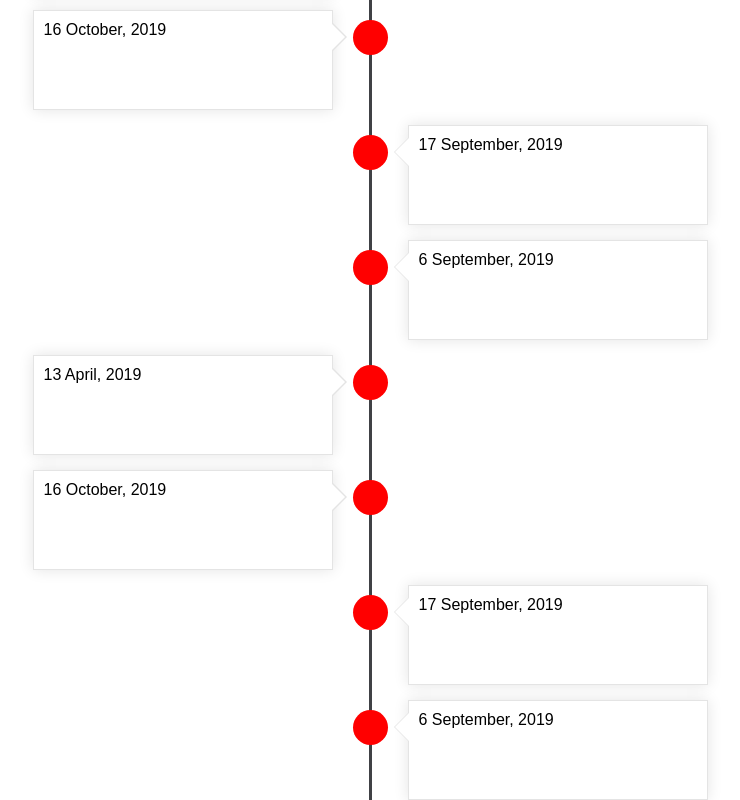
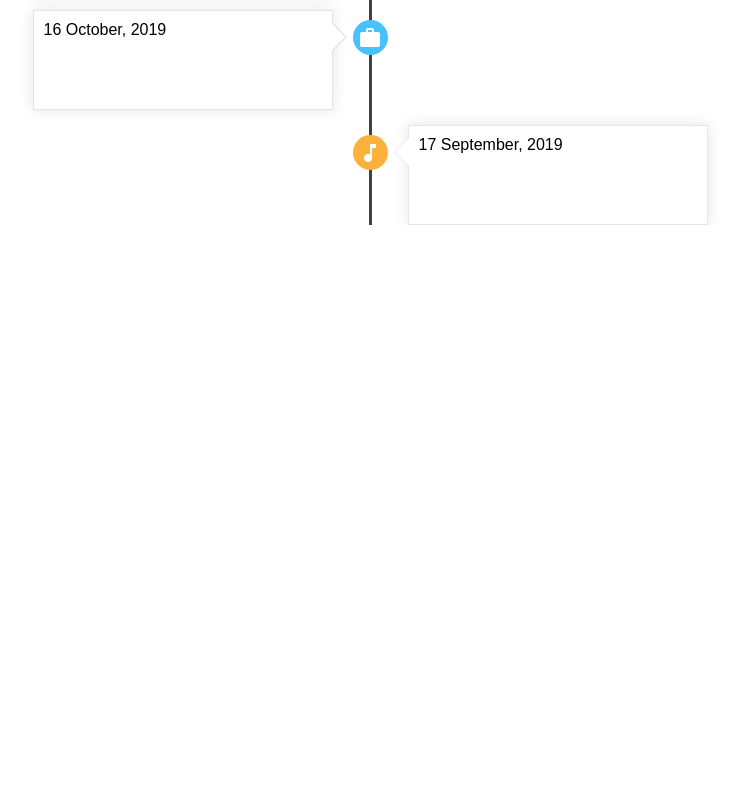
Before and after one commit to jonahdlin/jonahdlin.github.io, a React (Create React App) app: page / in a window 1280 px wide. Shown: the part 640-1440 px from the top of the page, without its empty margins (270-1010 px from the left). After the commit the page ends 865 px from the top, so only its background shows below. Built offline with nearby package versions, Linux system fonts and the light colour scheme; the HTML template or start-up script is replaced by a standard one.

Commit message:
Timeline icon setup

```diff
--- a/public/index.html
+++ b/public/index.html
@@ -5,6 +5,10 @@
     <link rel="icon" href="%PUBLIC_URL%/favicon.ico" />
     <meta name="viewport" content="width=device-width, initial-scale=1" />
     <meta name="theme-color" content="#000000" />
+    <link
+      href="https://fonts.googleapis.com/icon?family=Material+Icons"
+      rel="stylesheet"
+    />
     <link rel="apple-touch-icon" href="%PUBLIC_URL%/logo192.png" />
     <!--
       manifest.json provides metadata used when your web app is installed on a
--- a/src/App.js
+++ b/src/App.js
@@ -17,22 +17,12 @@ const AppUnstyled = ({ className }) => {
         <HeaderText>Full Stack Developer</HeaderText>
       </Header>
       <Timeline>
-        <Event date={new Date('2019-10-15')} isLeft></Event>
-        <Event date={new Date('2019-09-16')}></Event>
-        <Event date={new Date('2019-09-05')}></Event>
-        <Event date={new Date('2019-04-12')} isLeft></Event>
-        <Event date={new Date('2019-10-15')} isLeft></Event>
-        <Event date={new Date('2019-09-16')}></Event>
-        <Event date={new Date('2019-09-05')}></Event>
-        <Event date={new Date('2019-04-12')} isLeft></Event>
-        <Event date={new Date('2019-10-15')} isLeft></Event>
-        <Event date={new Date('2019-09-16')}></Event>
-        <Event date={new Date('2019-09-05')}></Event>
-        <Event date={new Date('2019-04-12')} isLeft></Event>
-        <Event date={new Date('2019-10-15')} isLeft></Event>
-        <Event date={new Date('2019-09-16')}></Event>
-        <Event date={new Date('2019-09-05')}></Event>
-        <Event date={new Date('2019-04-12')} isLeft></Event>
+        <Event date={new Date('2019-10-15')} type="work" isLeft></Event>
+        <Event date={new Date('2019-09-16')} type="music"></Event>
+        <Event date={new Date('2019-09-05')} type="education"></Event>
+        <Event date={new Date('2019-04-12')} type="work" isLeft></Event>
+        <Event date={new Date('2019-10-15')} type="work" isLeft></Event>
+        <Event date={new Date('2019-09-16')} type="music"></Event>
       </Timeline>
     </div>
   );
--- a/src/constants/constants.js
+++ b/src/constants/constants.js
@@ -1,3 +1,5 @@
+import { PRIMARY, LIGHT_GREY_1, PRIMARY_3, PRIMARY_2 } from './theme';
+
 export const months = {
   0: 'January',
   1: 'February',
@@ -13,6 +15,24 @@ export const months = {
   11: 'December',
 };
 
+export const eventTypeMap = {
+  work: {
+    iconName: 'work',
+    backgroundColour: PRIMARY,
+    colour: LIGHT_GREY_1,
+  },
+  music: {
+    iconName: 'music_note',
+    backgroundColour: PRIMARY_3,
+    colour: LIGHT_GREY_1,
+  },
+  education: {
+    iconName: 'school',
+    backgroundColour: PRIMARY_2,
+    colour: LIGHT_GREY_1,
+  },
+};
+
 export const HEADER_PHOTO_WIDTH = 150;
 export const HEADER_PHOTO_BORDER_THICKNESS = 3;
 
--- a/src/constants/theme.js
+++ b/src/constants/theme.js
@@ -1,4 +1,11 @@
 export const PRIMARY = '#47c2ff';
+export const PRIMARY_DARK = '#2176AE';
+
+export const PRIMARY_2 = '#5BB772';
+
+export const PRIMARY_3 = '#FBB13C';
+
+export const PRIMARY_4 = '#FE6847';
 
 export const DARK_GREY = '#404145';
 export const LIGHT_GREY_3 = '#dcdfe3';
@@ -8,4 +15,4 @@ export const LIGHT_GREY_1 = '#ffffff';
 export const HEADER_PHOTO_BORDER_COLOUR = DARK_GREY;
 export const TIMELINE_LINE_COLOUR = DARK_GREY;
 
-export const BOX_SHADOW = '0px 0px 14px 0px rgba(228,228,228,1);';
+export const BOX_SHADOW = '0px 0px 14px 0px rgba(228,228,228,1)';
--- a/src/timeline/EventIcon.js
+++ b/src/timeline/EventIcon.js
@@ -3,20 +3,46 @@ import styled from 'styled-components';
 import {
   TIMELINE_ICON_DIAMETER,
   TIMELINE_ICON_OFFSET_FROM_TOP,
+  eventTypeMap,
 } from '../constants/constants';
+import { flexCenter } from '../constants/mixins';
+import { PRIMARY, LIGHT_GREY_1 } from '../constants/theme';
 
-const EventIconUnstyled = ({ className }) => {
-  return <div className={className} />;
+const EventIconUnstyled = ({ className, type }) => {
+  const iconName = eventTypeMap[type] ? eventTypeMap[type].iconName : undefined;
+  return (
+    <div className={className}>
+      <i className="material-icons">{iconName}</i>
+    </div>
+  );
+};
+
+const getBackgroundColour = props => {
+  return eventTypeMap[props.type]
+    ? eventTypeMap[props.type].backgroundColour
+    : PRIMARY;
+};
+
+const getColour = props => {
+  return eventTypeMap[props.type]
+    ? eventTypeMap[props.type].colour
+    : LIGHT_GREY_1;
 };
 
 const EventIcon = styled(EventIconUnstyled)`
+  ${flexCenter};
   position: absolute;
+  z-index: 10;
   top: ${TIMELINE_ICON_OFFSET_FROM_TOP}px;
   width: ${TIMELINE_ICON_DIAMETER}px;
   height: ${TIMELINE_ICON_DIAMETER}px;
   border-radius: 50%;
-  background-color: red;
-  z-index: 10;
+  background-color: ${getBackgroundColour};
+
+  .material-icons {
+    color: ${getColour};
+    user-select: none;
+  }
 `;
 
 export default EventIcon;
--- a/src/timeline/EventWrapper.js
+++ b/src/timeline/EventWrapper.js
@@ -2,10 +2,10 @@ import React from 'react';
 import styled from 'styled-components';
 import EventIcon from './EventIcon';
 
-const EventWrapperUnstyled = ({ className, children }) => {
+const EventWrapperUnstyled = ({ className, children, type }) => {
   return (
     <div className={className}>
-      <EventIcon />
+      <EventIcon type={type} />
       {children}
     </div>
   );
--- a/src/timeline/Timeline.js
+++ b/src/timeline/Timeline.js
@@ -15,7 +15,7 @@ const isElementEvent = reactElement => {
   return reactElement.type.displayName === 'Styled(EventUnstyled)';
 };
 
-const isEventLeftEvent = timelineEvent => Boolean(timelineEvent.props.isLeft);
+const getProp = (element, prop) => element.props[prop];
 
 const compareDates = (date1, date2) => {
   if (date1 < date2) {
@@ -34,7 +34,11 @@ const TimelineUnstyled = ({ className, children }) => {
   events.sort(compareDates);
 
   let eventWrappers = events.map((eventElement, index) => (
-    <EventWrapper key={index} isLeft={isEventLeftEvent(eventElement)}>
+    <EventWrapper
+      key={index}
+      isLeft={getProp(eventElement, 'isLeft')}
+      type={getProp(eventElement, 'type')}
+    >
       {eventElement}
     </EventWrapper>
   ));
```
Also changed, not shown: 1 other file (tests, documents, lock files or other folders).
